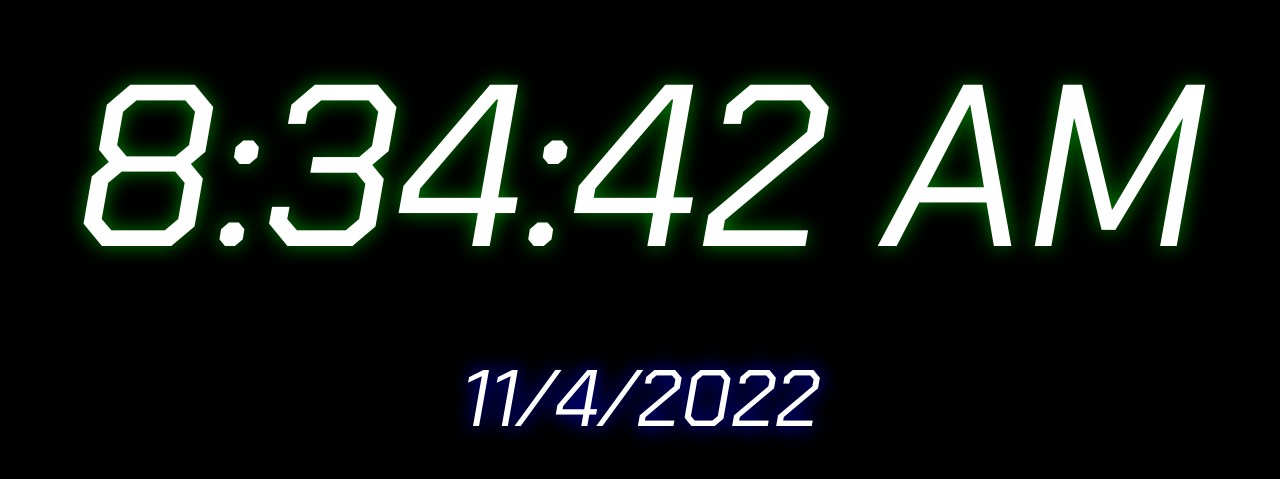
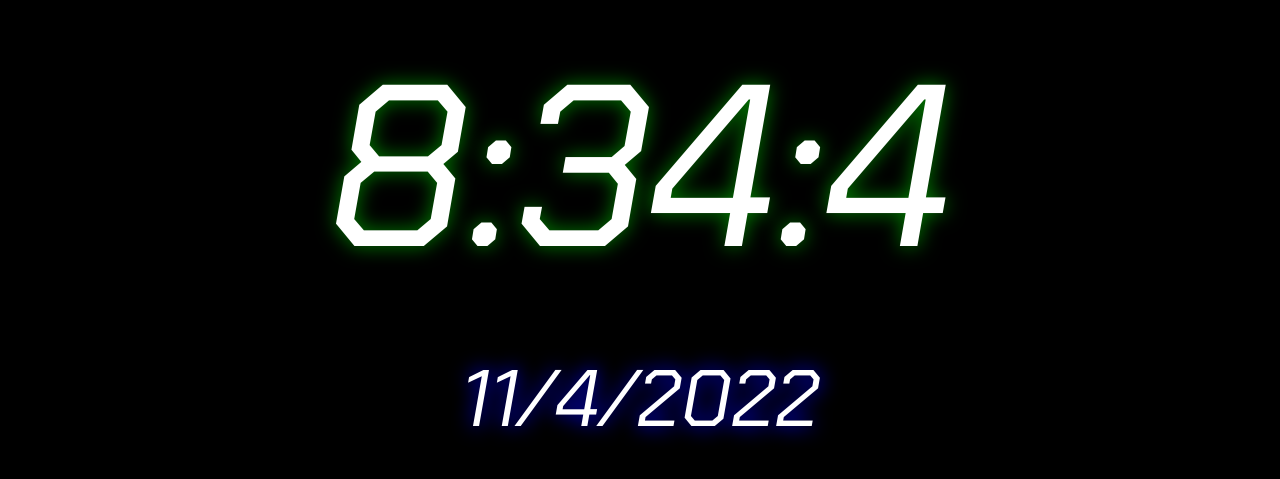
Before and after one commit to prgrmr-yn/clock, a plain HTML site: page index.html in a window 1280 px wide. Shown: the part 147-626 px from the top of the page. Drawn offline with nearby package versions, Linux system fonts and the light colour scheme.

Commit message:
change pattern

```diff
--- a/index.js
+++ b/index.js
@@ -1,7 +1,9 @@
-window.setInterval(ut, 1000);
+window.setInterval(func, 1000);
 
-function ut() {
-  var d = new Date();
-  document.getElementById("time").innerHTML = d.toLocaleTimeString();
+function func() {
+  let d = new Date();
+  let time = d.toLocaleTimeString()
+  time = time.includes('M')? time.slice(0,6): time
+  document.getElementById("time").innerHTML = time;
   document.getElementById("date").innerHTML = d.toLocaleDateString();
 }
```
Also changed, not shown: index.html (+1 -3 lines).
